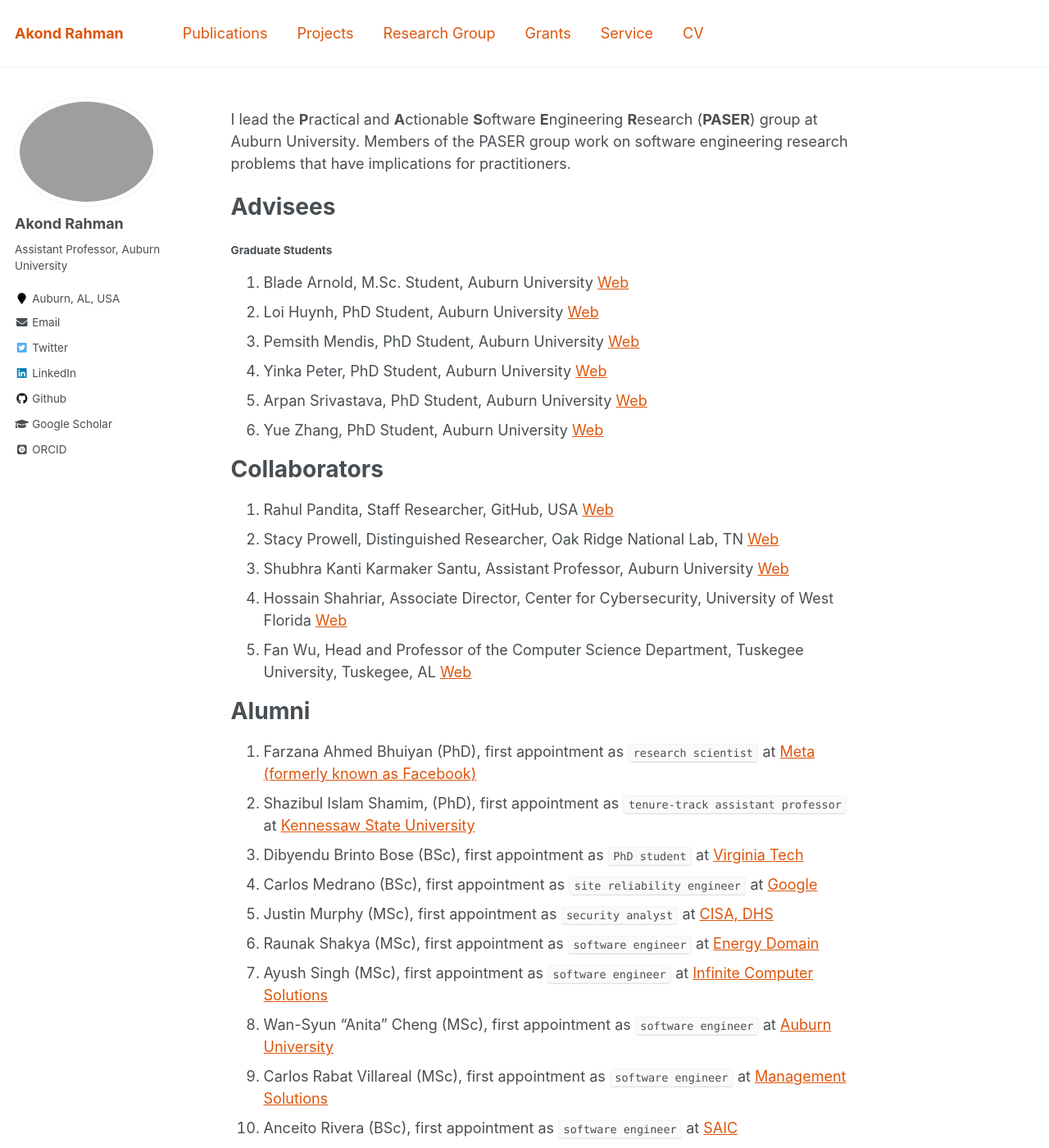
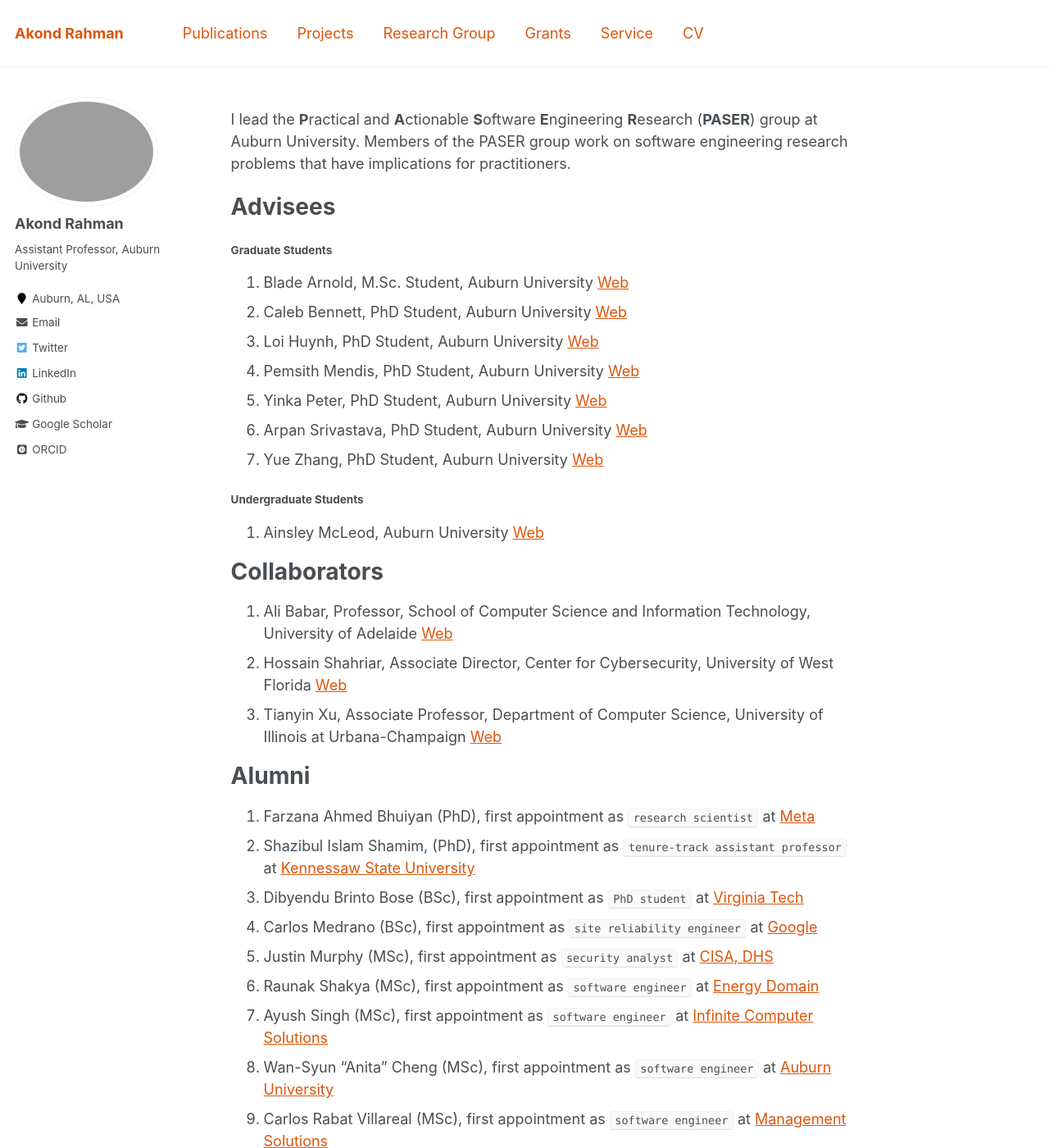
Before and after one commit to akondrahman/akondrahman.github.io, a Jekyll site: the page built from _pages/paser.md, in a window 1280 px wide and 1400 px high. Shown: the whole window at 82% size. Built offline with Jekyll 4.4.1, drawn with Linux system fonts in a browser that asks for light colours; some web fonts are replaced; some of the changed text lies outside the part shown.

Commit message:
acl 2026

```diff
--- a/_pages/paser.md
+++ b/_pages/paser.md
@@ -13,30 +13,28 @@ Advisees
 
 ##### Graduate Students
 1. Blade Arnold, M.Sc. Student, Auburn University [Web]()
-2. Loi Huynh, PhD Student, Auburn University [Web]()
-3. Pemsith Mendis, PhD Student, Auburn University [Web](https://pemsithmendis.com/)
-4. Yinka Peter, PhD Student, Auburn University [Web]()
-5. Arpan Srivastava, PhD Student, Auburn University [Web]()
-6. Yue Zhang, PhD Student, Auburn University [Web](https://zyue110026.github.io/)
+2. Caleb Bennett, PhD Student, Auburn University [Web]()
+3. Loi Huynh, PhD Student, Auburn University [Web]()
+4. Pemsith Mendis, PhD Student, Auburn University [Web](https://pemsithmendis.com/)
+5. Yinka Peter, PhD Student, Auburn University [Web]()
+6. Arpan Srivastava, PhD Student, Auburn University [Web]()
+7. Yue Zhang, PhD Student, Auburn University [Web](https://zyue110026.github.io/)
 
-<!--
+
 ##### Undergraduate Students
-1. Hayden Walker, Undergraduate Student, Auburn University [Web]()
-2. Christos Argyropoulos, Undergraduate Student, Auburn University [Web]()
--->
+1. Ainsley McLeod, Auburn University [Web]()
+
 
 
 Collaborators
 ======
-1. Rahul Pandita, Staff Researcher, GitHub, USA [Web](http://rahulpandita.me/)
-2. Stacy Prowell, Distinguished Researcher, Oak Ridge National Lab, TN [Web](https://www.ornl.gov/staff-profile/stacy-j-prowell)
-3. Shubhra Kanti Karmaker Santu, Assistant Professor, Auburn University [Web](https://karmake2.github.io/)
-4. Hossain Shahriar, Associate Director, Center for Cybersecurity, University of West Florida [Web](https://scholar.google.com/citations?user=Nl3_svsAAAAJ&hl=en)
-5. Fan Wu, Head and Professor of the Computer Science Department, Tuskegee University, Tuskegee, AL [Web](https://www.tuskegee.edu/programs-courses/colleges-schools/cbis/computer-science/computer-science-faculty-staff/wu-fan-phd)
+1. Ali Babar, Professor, School of Computer Science and Information Technology, University of Adelaide [Web](https://researchers.adelaide.edu.au/profile/ali.babar)
+1.  Hossain Shahriar, Associate Director, Center for Cybersecurity, University of West Florida [Web](https://scholar.google.com/citations?user=Nl3_svsAAAAJ&hl=en)
+2. Tianyin Xu, Associate Professor, Department of Computer Science, University of Illinois at Urbana-Champaign [Web](https://tianyin.github.io/index.html)
 
 Alumni
 ======
-1. Farzana Ahmed Bhuiyan (PhD), first appointment as `research scientist` at [Meta (formerly known as Facebook)](https://facebook.com)
+1. Farzana Ahmed Bhuiyan (PhD), first appointment as `research scientist` at [Meta](https://facebook.com)
 2. Shazibul Islam Shamim, (PhD), first appointment as `tenure-track assistant professor` at [Kennessaw State University](https://scholar.google.com/citations?user=DkM2G5cAAAAJ&hl=en)
 3. Dibyendu Brinto Bose (BSc), first appointment as `PhD student` at [Virginia Tech](https://cs.vt.edu/)
 4. Carlos Medrano (BSc), first appointment as `site reliability engineer` at [Google](https://sre.google/)
```
Also changed, not shown: other parts of _pages/paser.md (+8 -0 lines), _pages/projects.md (+87 -63 lines).
